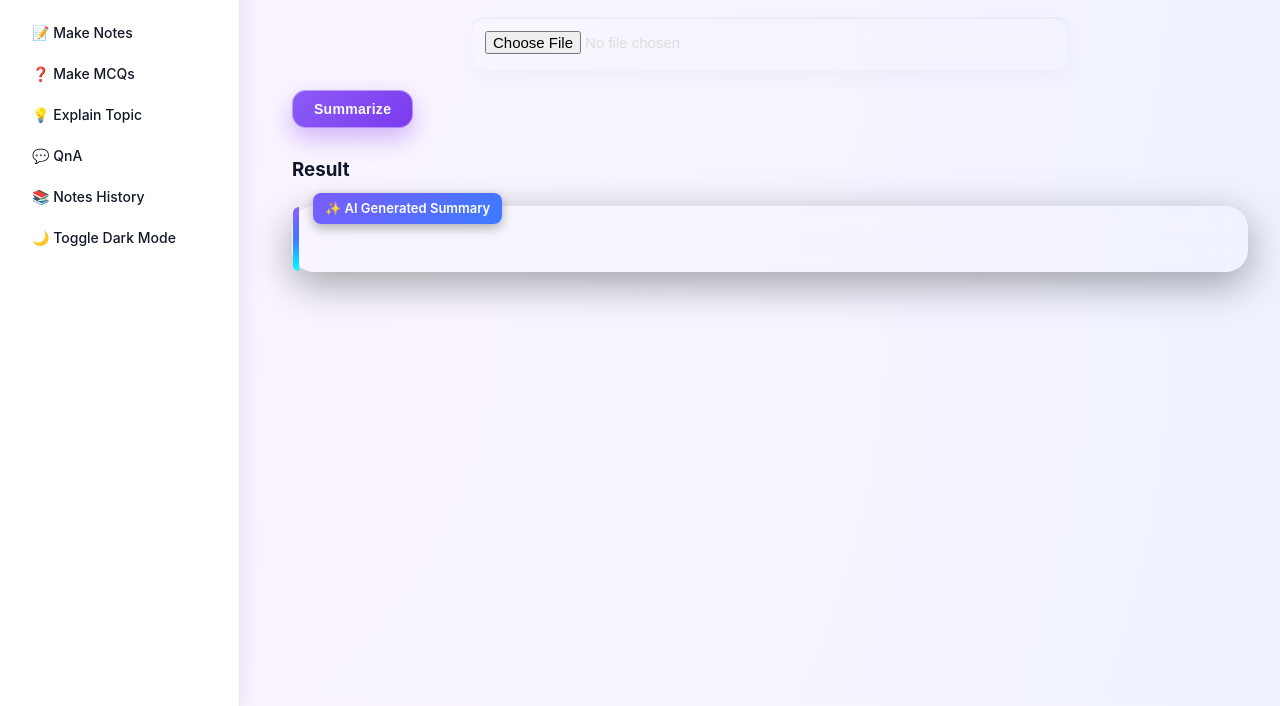
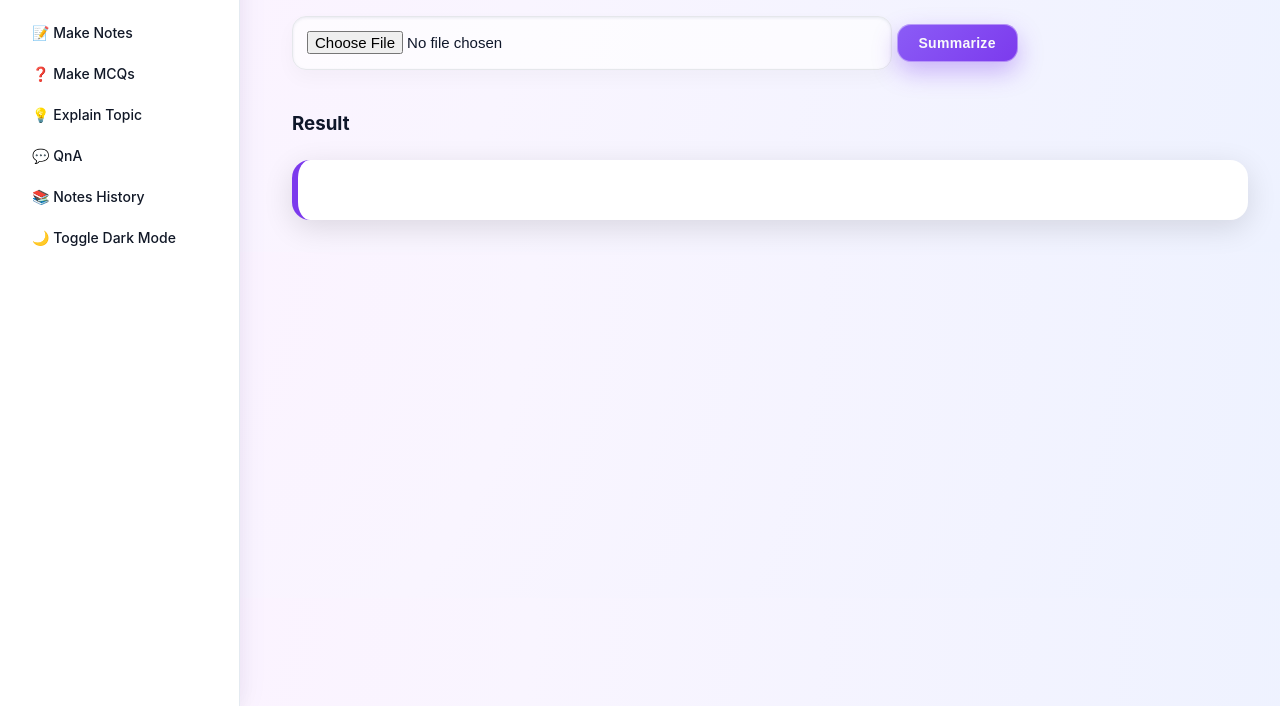
Before and after one commit to ravikantraj25/ai-study-frontend, a plain HTML site: page pages/summarize.html in a window 1280 px wide. Shown: the part 94-800 px from the top of the page. Drawn offline with Linux system fonts and the light colour scheme.

Commit message:
premium summarize update

```diff
--- a/pages/summarize.html
+++ b/pages/summarize.html
@@ -5,88 +5,80 @@
     <link rel="stylesheet" href="../styles.css">
 
     <style>
-        /* ---------- PREMIUM PAGE HEADER ---------- */
+        /* ---------- PREMIUM PAGE TITLE ---------- */
         .page-title {
             font-size: 38px;
             font-weight: 800;
             margin-bottom: 20px;
-            background: linear-gradient(90deg, #b784ff, #6ea8ff);
+            background: linear-gradient(90deg, #7c3aed, #5b21b6);
             -webkit-background-clip: text;
             -webkit-text-fill-color: transparent;
         }
 
-        /* ---------- FILE UPLOAD PREMIUM ---------- */
-        .file-input-wrapper {
-            width: 100%;
-            display: flex;
-            justify-content: center;
-        }
-
+        /* ---------- FILE INPUT PREMIUM ---------- */
         input[type="file"] {
             padding: 14px;
-            background: rgba(255,255,255,0.06);
+            background: rgba(255,255,255,0.7);
             border-radius: 14px;
-            border: 1px solid rgba(255,255,255,0.12);
-            backdrop-filter: blur(12px);
+            border: 1px solid #e5e7eb;
             width: 100%;
             max-width: 600px;
-            color: #ddd;
             cursor: pointer;
             transition: 0.25s;
         }
 
         input[type="file"]:hover {
-            background: rgba(255,255,255,0.1);
+            background: rgba(255,255,255,1);
             transform: translateY(-2px);
         }
 
-        /* ---------- AI RESULT CARD ---------- */
-        .premium-output {
-            background: rgba(255,255,255,0.07);
-            border-radius: 22px;
-            padding: 32px;
+        /* ---------- PREMIUM SUMMARY CARD (Same theme as Explain Topic) ---------- */
+        .summary-card {
+            background: #ffffff;
+            padding: 30px;
             margin-top: 25px;
-            backdrop-filter: blur(14px);
-            box-shadow: 0 12px 40px rgba(0,0,0,0.35);
-            color: #e5e5ff;
-            line-height: 1.8;
+            border-radius: 18px;
+            box-shadow: 0 8px 30px rgba(0,0,0,0.12);
+            border-left: 6px solid #7c3aed;
             font-size: 17px;
-            border: 1px solid rgba(255,255,255,0.12);
-            position: relative;
-            animation: fadeInSlide 0.7s ease forwards;
-            white-space: pre-wrap;
+            line-height: 1.7;
+            color: #333;
+            animation: fadeIn 0.5s ease-out forwards;
+            white-space: normal;
+            overflow-wrap: break-word;
         }
 
-        /* Notion-style left colored stripe */
-        .premium-output::before {
-            content: "";
-            position: absolute;
-            left: 0;
-            top: 0;
-            width: 6px;
-            height: 100%;
-            background: linear-gradient(180deg, #8b5cff, #4278ff, #0ff);
-            border-radius: 6px 0 0 6px;
+        /* Section heading */
+        .summary-card h3 {
+            color: #4c1d95;
+            font-size: 22px;
+            font-weight: 700;
+            margin-top: 25px;
+            display: flex;
+            align-items: center;
+            gap: 10px;
         }
 
-        /* AI tag */
-        .premium-output::after {
-            content: "✨ AI Generated Summary";
-            position: absolute;
-            top: -14px;
-            left: 20px;
-            padding: 4px 12px;
-            background: linear-gradient(135deg, #7a5cff, #3b7bff);
-            border-radius: 8px;
-            font-size: 13px;
-            font-weight: 600;
-            color: white;
-            box-shadow: 0 4px 12px rgba(0,0,0,0.3);
+        /* Icon for headings */
+        .summary-card h3::before {
+            content: "🔷";
+            font-size: 22px;
         }
 
-        /* Fade-in animation */
-        @keyframes fadeInSlide {
-            from { opacity: 0; transform: translateY(16px); }
+        /* Bullet points */
+        .summary-card ul {
+            padding-left: 25px;
+            margin-top: 10px;
+        }
+
+        .summary-card li {
+            margin-bottom: 8px;
+            color: #444;
+        }
+
+        /* Fade-in Animation */
+        @keyframes fadeIn {
+            from { opacity: 0; transform: translateY(10px); }
             to { opacity: 1; transform: translateY(0); }
         }
     </style>
@@ -111,9 +103,7 @@
 
     <h2 class="page-title">Summarize PDF</h2>
 
-    <div class="file-input-wrapper">
-        <input type="file" id="pdfFile" accept="application/pdf">
-    </div>
+    <input type="file" id="pdfFile" accept="application/pdf">
 
     <button class="btn" onclick="summarizePDF()">Summarize</button>
 
@@ -121,11 +111,34 @@
 
     <h3 style="margin-top: 30px;">Result</h3>
 
-    <!-- PREMIUM RESULT CARD -->
-    <div id="result" class="premium-output"></div>
+    <div id="result" class="summary-card"></div>
 
 </div>
 
 <script src="../app.js"></script>
+
+<script>
+    // Convert plain AI summary to premium HTML
+    function convertSummaryToHTML(text) {
+
+        // Convert headings (### or **title**)
+        text = text.replace(/^\s*(###|\*\*)(.*?)(\*\*)?$/gm, "<h3>$2</h3>");
+
+        // Convert bullet points (*, -, +)
+        text = text.replace(/^\s*[\*\-\+]\s+(.*)$/gm, "<li>$1</li>");
+
+        // Wrap bullets inside <ul>
+        text = text.replace(/(<li>[\s\S]*?<\/li>)/g, "<ul>$1</ul>");
+
+        return text;
+    }
+
+    // Override default output renderer
+    function updateSummaryResult(summary) {
+        const out = document.getElementById("result");
+        out.innerHTML = convertSummaryToHTML(summary);
+    }
+</script>
+
 </body>
 </html>
```
